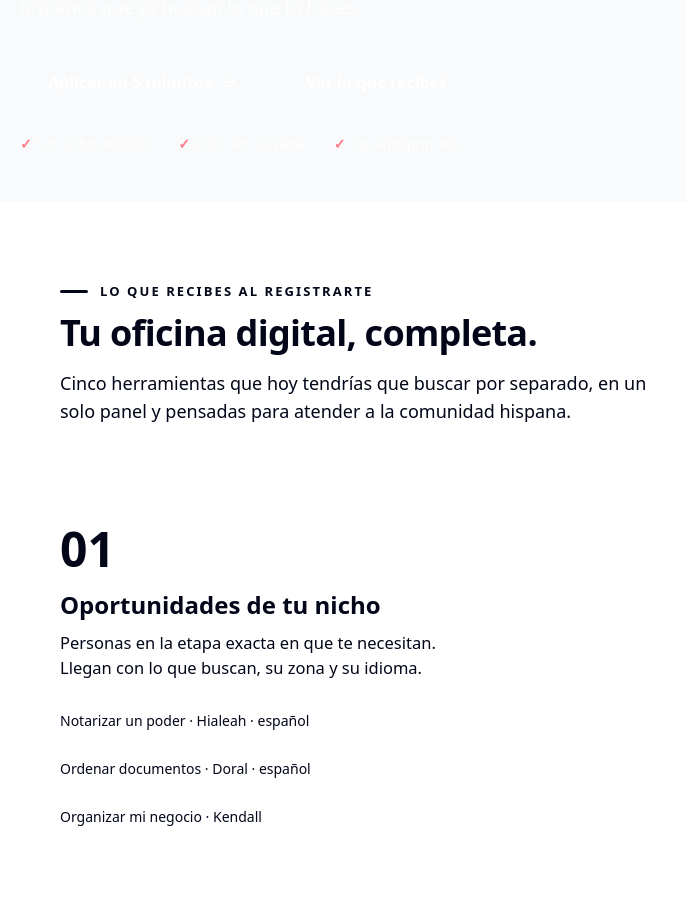
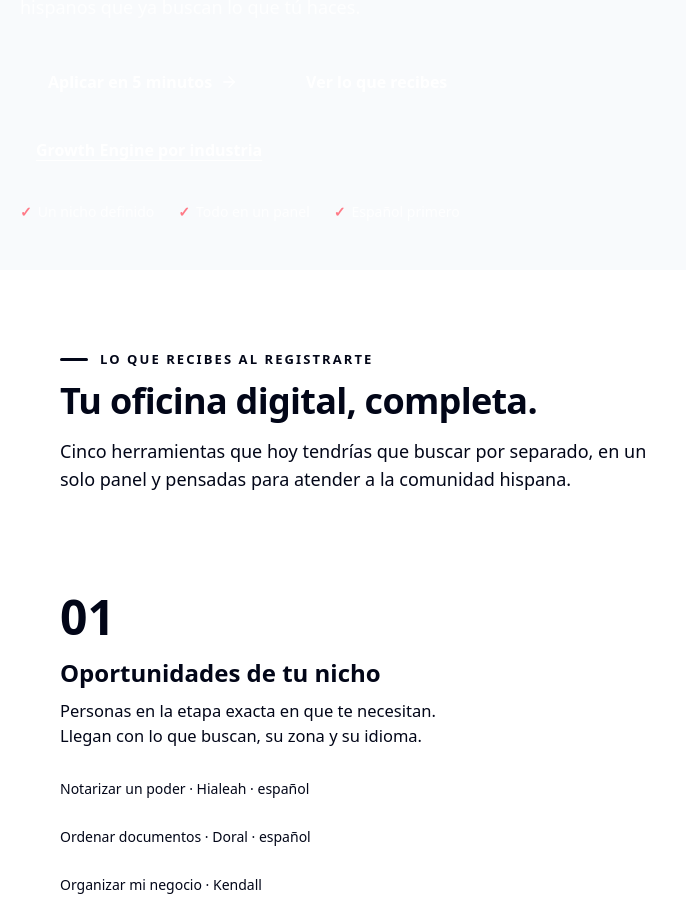
Before and after one commit to mauricioyepesstudio/pros360era, a Next.js app: page /para-profesionales in a window 1280 px wide. Shown: the part 1340-2259 px from the top of the page, without its empty margins (0-686 px from the left). Built offline with nearby package versions, Linux system fonts and the light colour scheme; no server answers.

Commit message:
feat(growth): expose Growth Engine via public navigation and sitemap

```diff
--- a/app/para-profesionales/page.tsx
+++ b/app/para-profesionales/page.tsx
@@ -125,6 +125,7 @@ export default function ParaProfesionalesPage() {
               <div className="mt-8 flex flex-wrap gap-3">
                 <Link href="/aplicar-profesional" className="inline-flex min-h-14 items-center gap-2 rounded-full bg-[var(--brand-red-strong)] px-7 font-bold text-white transition hover:-translate-y-0.5 hover:bg-[#a90016]">Aplicar en 5 minutos <ArrowRight aria-hidden size={18} /></Link>
                 <Link href="#lo-que-recibes" className="inline-flex min-h-14 items-center rounded-full px-7 font-bold text-white ring-2 ring-inset ring-white/70 transition hover:bg-white/10">Ver lo que recibes</Link>
+                <Link href="/growth-engine" className="inline-flex min-h-14 items-center rounded-full px-4 font-bold text-white underline underline-offset-4">Growth Engine por industria</Link>
               </div>
               <ul className="mt-6 flex flex-wrap gap-x-6 gap-y-2 text-sm font-medium text-white/90">
                 <li><span aria-hidden className="mr-1.5 font-black text-[#ff7a87]">✓</span>Un nicho definido</li>
```
